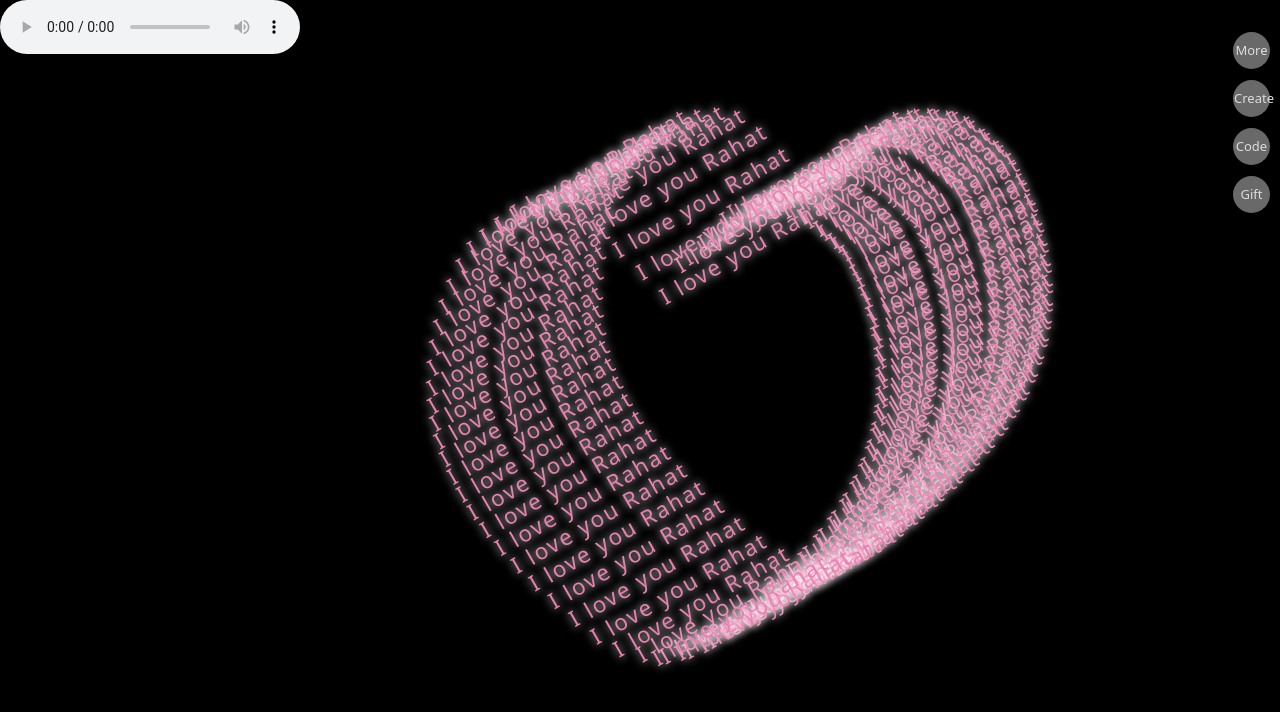
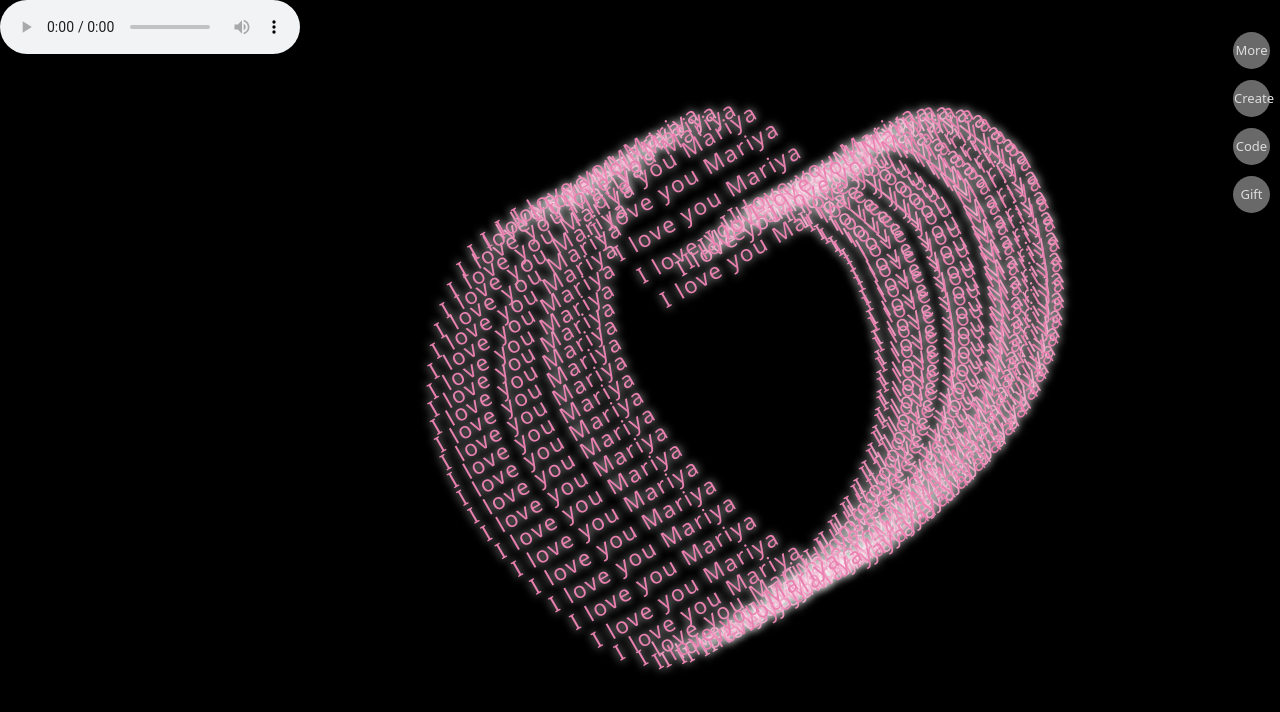
Before and after one commit to rahatmohmmad11-rgb/love-you, a plain HTML site: page index.html in a window 1280 px wide. Drawn offline with Linux system fonts and the light colour scheme.

Commit message:
I love you 'Mariya'

```diff
--- a/index.html
+++ b/index.html
@@ -121,7 +121,7 @@
 
       const word = document.createElement('div');
       word.className = 'love_word';
-      word.textContent = 'I love you Rahat';
+      word.textContent = 'I love you Mariya';
 
       v.appendChild(word);
       h.appendChild(v);
```
